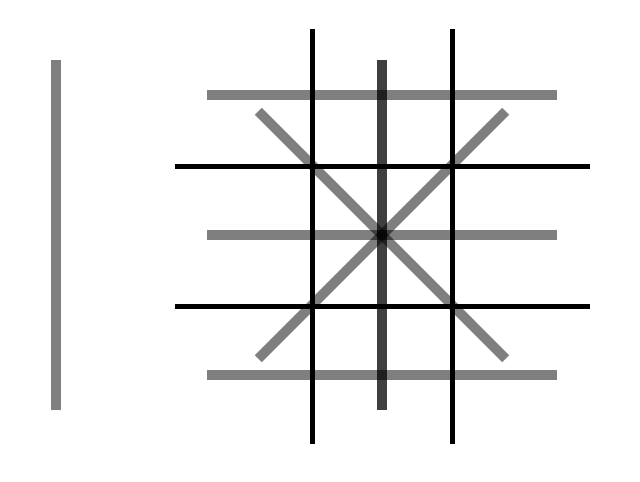
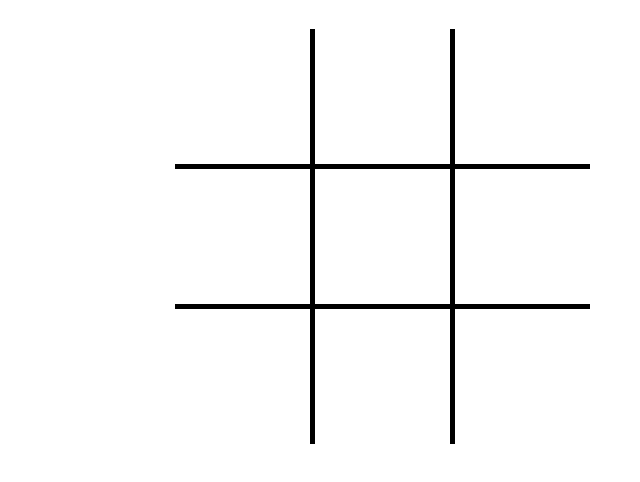
Before and after one commit to KobulovUlugbek/Tic-Tac-Toe, a plain HTML site: page index.html in a window 1280 px wide. Shown: the part 218-700 px from the top of the page, without its empty margins (258-898 px from the left). Drawn offline with Linux system fonts and the light colour scheme.

Commit message:
added id Line to script

```diff
--- a/index.html
+++ b/index.html
@@ -1,5 +1,6 @@
 <!DOCTYPE html>
 <html lang="en">
+
 <head>
     <meta charset="UTF-8">
     <meta http-equiv="X-UA-Compatible" content="IE=edge">
@@ -8,6 +9,7 @@
     <link rel="stylesheet" href="style.css">
     <script src="script.js"></script>
 </head>
+
 <body>
 
     <div class="player-panel">
@@ -22,61 +24,61 @@
 
     </div>
 
-    <div class="horizontal-line" style="top: 308px;"></div>
-    <div class="horizontal-line" style="top: 448px;"></div>
-    <div class="horizontal-line" style="top: 588px;"></div>
-    <div class="horizontal-line make-vertical" style="top: 448px; left: 139px;"></div>
-    <div class="horizontal-line make-vertical" style="top: 448px;"></div>
-    <div class="horizontal-line make-vertical" style="top: 448px;"></div>
+        <div id="line-1" class="horizontal-line" style="top: 308px;"></div>
+        <div id="line-2" class="horizontal-line" style="top: 448px;"></div>
+        <div id="line-3" class="horizontal-line" style="top: 588px;"></div>
+        <div id="line-4" class="horizontal-line make-vertical" style="top: 448px; left: 139px;"></div>
+        <div id="line-5" class="horizontal-line make-vertical" style="top: 448px;"></div>
+        <div id="line-6" class="horizontal-line make-vertical" style="top: 448px; right: 141px;"></div>
 
-    <div class="horizontal-line" style="top: 448px; transform: rotate(45deg);"></div>
-    <div class="horizontal-line" style="top: 448px; transform: rotate(-45deg);"></div>
-
+        <div id="line-7" class="horizontal-line" style="top: 448px; transform: rotate(45deg) scaleX(0.0);"></div>
+        <div id="line-8" class="horizontal-line" style="top: 448px; transform: rotate(-45deg) scaleX(0.0);"></div>
 
     <table>
         <tr>
             <td onclick="fillShape(0)">
-                <img id = "circle-0" class="shape d-none" src="./Grafiken/circle.png" alt="">
-                <img id = "cross-0" class="shape d-none" src="./Grafiken/cross.png" alt="">
+                <img id="circle-0" class="shape d-none" src="./Grafiken/circle.png" alt="">
+                <img id="cross-0" class="shape d-none" src="./Grafiken/cross.png" alt="">
             </td>
             <td onclick="fillShape(1)">
-                <img id = "circle-1" class="shape d-none" src="./Grafiken/circle.png" alt="">
-                <img id = "cross-1" class="shape d-none" src="./Grafiken/cross.png" alt="">
+                <img id="circle-1" class="shape d-none" src="./Grafiken/circle.png" alt="">
+                <img id="cross-1" class="shape d-none" src="./Grafiken/cross.png" alt="">
             </td>
             <td onclick="fillShape(2)">
-                <img id = "circle-2" class="shape d-none" src="./Grafiken/circle.png" alt="">
-                <img id = "cross-2" class="shape d-none" src="./Grafiken/cross.png" alt="">
+                <img id="circle-2" class="shape d-none" src="./Grafiken/circle.png" alt="">
+                <img id="cross-2" class="shape d-none" src="./Grafiken/cross.png" alt="">
             </td>
         </tr>
         <tr>
             <td onclick="fillShape(3)">
-                <img id = "circle-3" class="shape d-none" src="./Grafiken/circle.png" alt="">
-                <img id = "cross-3" class="shape d-none" src="./Grafiken/cross.png" alt="">
+                <img id="circle-3" class="shape d-none" src="./Grafiken/circle.png" alt="">
+                <img id="cross-3" class="shape d-none" src="./Grafiken/cross.png" alt="">
             </td>
             <td onclick="fillShape(4)">
-                <img id = "circle-4" class="shape d-none" src="./Grafiken/circle.png" alt="">
-                <img id = "cross-4" class="shape d-none" src="./Grafiken/cross.png" alt="">
+                <img id="circle-4" class="shape d-none" src="./Grafiken/circle.png" alt="">
+                <img id="cross-4" class="shape d-none" src="./Grafiken/cross.png" alt="">
             </td>
             <td onclick="fillShape(5)">
-                <img id = "circle-5" class="shape d-none" src="./Grafiken/circle.png" alt="">
-                <img id = "cross-5" class="shape d-none" src="./Grafiken/cross.png" alt="">
+                <img id="circle-5" class="shape d-none" src="./Grafiken/circle.png" alt="">
+                <img id="cross-5" class="shape d-none" src="./Grafiken/cross.png" alt="">
             </td>
         </tr>
         <tr>
             <td onclick="fillShape(6)">
-                <img id = "circle-6" class="shape d-none" src="./Grafiken/circle.png" alt="">
-                <img id = "cross-6" class="shape d-none" src="./Grafiken/cross.png" alt="">
+                <img id="circle-6" class="shape d-none" src="./Grafiken/circle.png" alt="">
+                <img id="cross-6" class="shape d-none" src="./Grafiken/cross.png" alt="">
             </td>
             <td onclick="fillShape(7)">
-                <img id = "circle-7" class="shape d-none" src="./Grafiken/circle.png" alt="">
-                <img id = "cross-7" class="shape d-none" src="./Grafiken/cross.png" alt="">
+                <img id="circle-7" class="shape d-none" src="./Grafiken/circle.png" alt="">
+                <img id="cross-7" class="shape d-none" src="./Grafiken/cross.png" alt="">
             </td>
             <td onclick="fillShape(8)">
-                <img id = "circle-8" class="shape d-none" src="./Grafiken/circle.png" alt="">
-                <img id = "cross-8" class="shape d-none" src="./Grafiken/cross.png" alt="">
+                <img id="circle-8" class="shape d-none" src="./Grafiken/circle.png" alt="">
+                <img id="cross-8" class="shape d-none" src="./Grafiken/cross.png" alt="">
             </td>
         </tr>
     </table>
 
 </body>
+
 </html>
--- a/script.js
+++ b/script.js
@@ -40,35 +40,44 @@ function checkForWin(){
 
     if(fields[0] == fields[1] && fields[1] == fields[2] && fields[0]){
         winner = fields[0];
+        document.getElementById('line-1').style.transform = 'scaleX(1.25)'; // das ist für horizontale linie
     }
 
     if(fields[3] == fields[4] && fields[4] == fields[5] && fields[3]){
         winner = fields[3];
+        document.getElementById('line-2').style.transform = 'scaleX(1.25)';
     }
 
     if(fields[6] == fields[7] && fields[7] == fields[8] && fields[6]){
         winner = fields[6];
+        document.getElementById('line-3').style.transform = 'scaleX(1.25)';
     }
 
     if(fields[0] == fields[3] && fields[3] == fields[6] && fields[0]){
         winner = fields[0];
+        document.getElementById('line-4').style.transform = 'rotate(90deg) scaleX(1.25)';
     }
 
     if(fields[1] == fields[4] && fields[4] == fields[7] && fields[1]){
         winner = fields[1];
+        document.getElementById('line-5').style.transform = 'rotate(90deg) scaleX(1.25)';
     }
 
     if(fields[2] == fields[5] && fields[5] == fields[8] && fields[2]){
         winner = fields[2];
+        document.getElementById('line-6').style.transform = 'rotate(90deg) scaleX(1.25)';
     }
     if(fields[0] == fields[4] && fields[4] == fields[8] && fields[0]){
         winner = fields[0];
+        document.getElementById('line-7').style.transform = 'rotate(45deg) scaleX(1.25)'; // das ist für vertikale linie
     }
     if(fields[2] == fields[4] && fields[4] == fields[6] && fields[2]){
         winner = fields[2];
+        document.getElementById('line-8').style.transform = 'rotate(-45deg) scaleX(1.25)'; // das ist für vertikale linie
     }
     if(fields[6] == fields[7] && fields[7] == fields[8] && fields[6]){
         winner = fields[6];
+        document.getElementById('line-9').style.transform = 'scaleX(1.25)';
     }
     if(winner){
         console.log('GEWONNEN:', winner);
--- a/style.css
+++ b/style.css
@@ -81,8 +81,10 @@ tr td:last-child {
     background-color: rgba(0, 0, 0, 0.5);
     width: 350px;
     position: absolute;
+    transform: scaleX(0.0);
+    transition: transform  225ms ease-in-out;
 }
 
 .make-vertical{
-   transform: rotate(90deg);
+   transform: rotate(90deg) scaleX(0.0);;
 }
```
